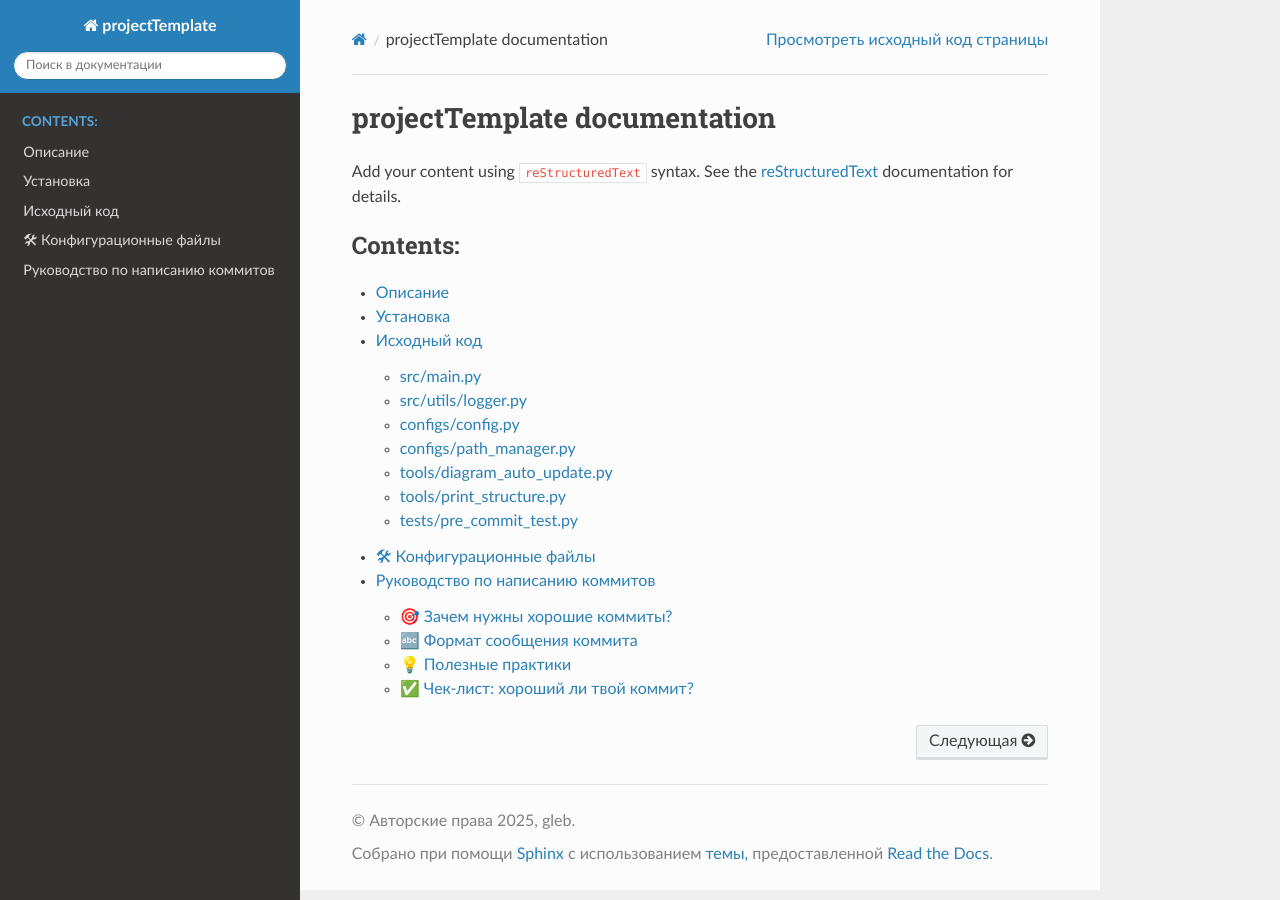
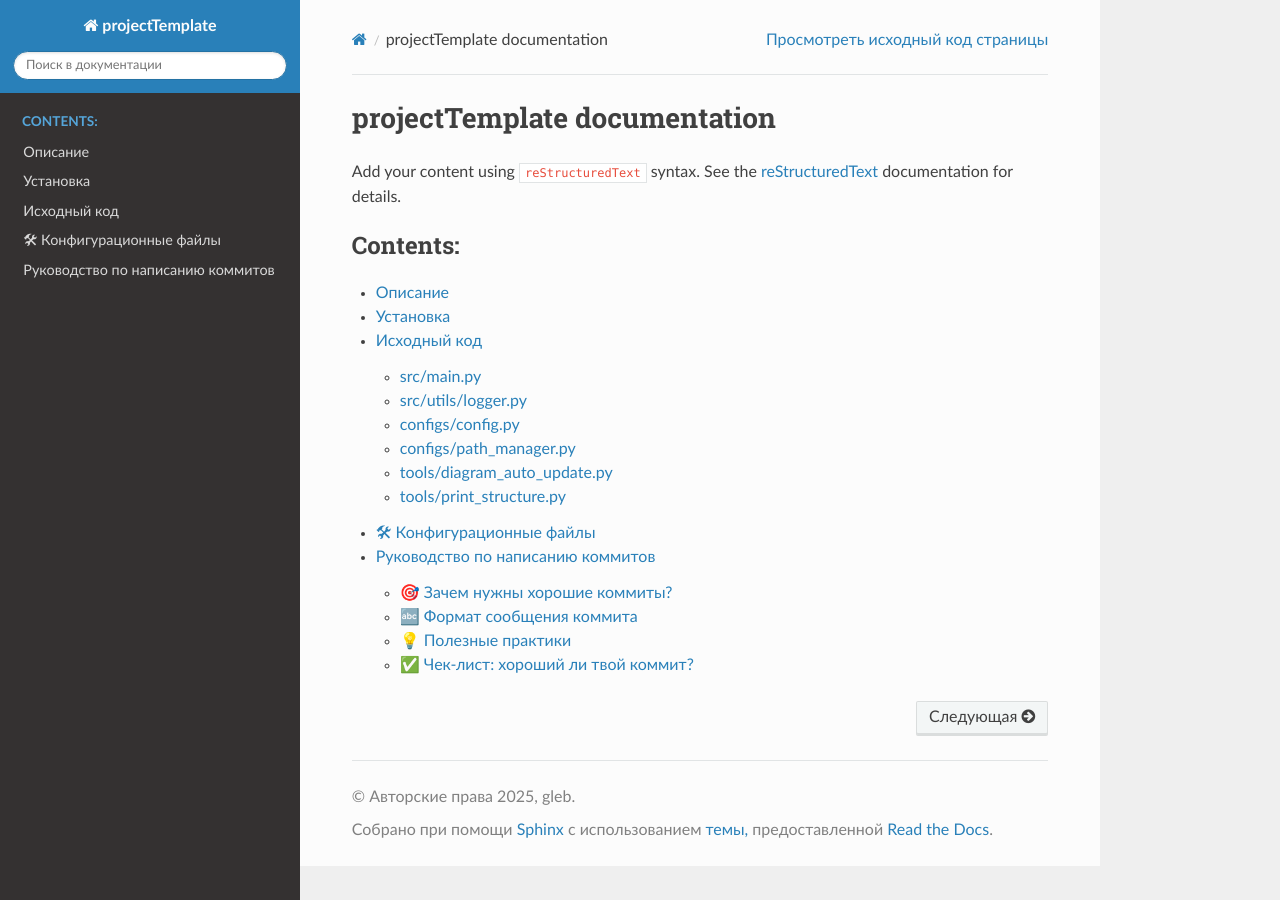
Before and after one commit to maxlansky1/projectTemplate, a Sphinx documentation site: the page built from docs/index.rst, in a window 1280 px wide. Built offline with Sphinx 7.4.7 and the Read the Docs theme 3.1.0, drawn with Linux system fonts in a browser that asks for light colours.

```diff
--- a/docs/src.rst
+++ b/docs/src.rst
@@ -56,12 +56,6 @@
 📁 tests/
 ---------
 
-tests/pre_commit_test.py
-^^^^^^^^^^^^^^^^^^^^^^^^
-.. automodule:: tests.pre_commit_test
-   :members:
-   :undoc-members:
-   :show-inheritance:
 
 🛠 Конфигурационные файлы
 ==========================
```
